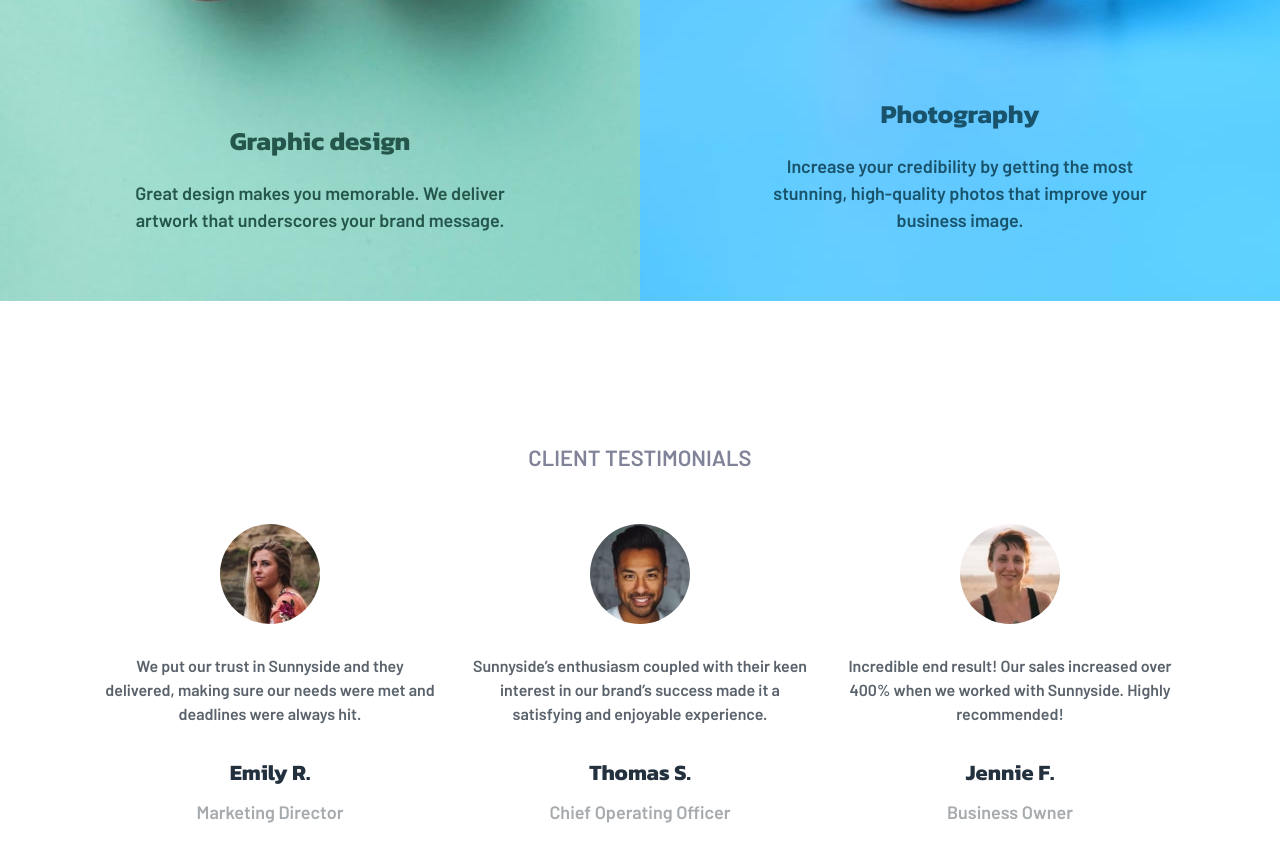
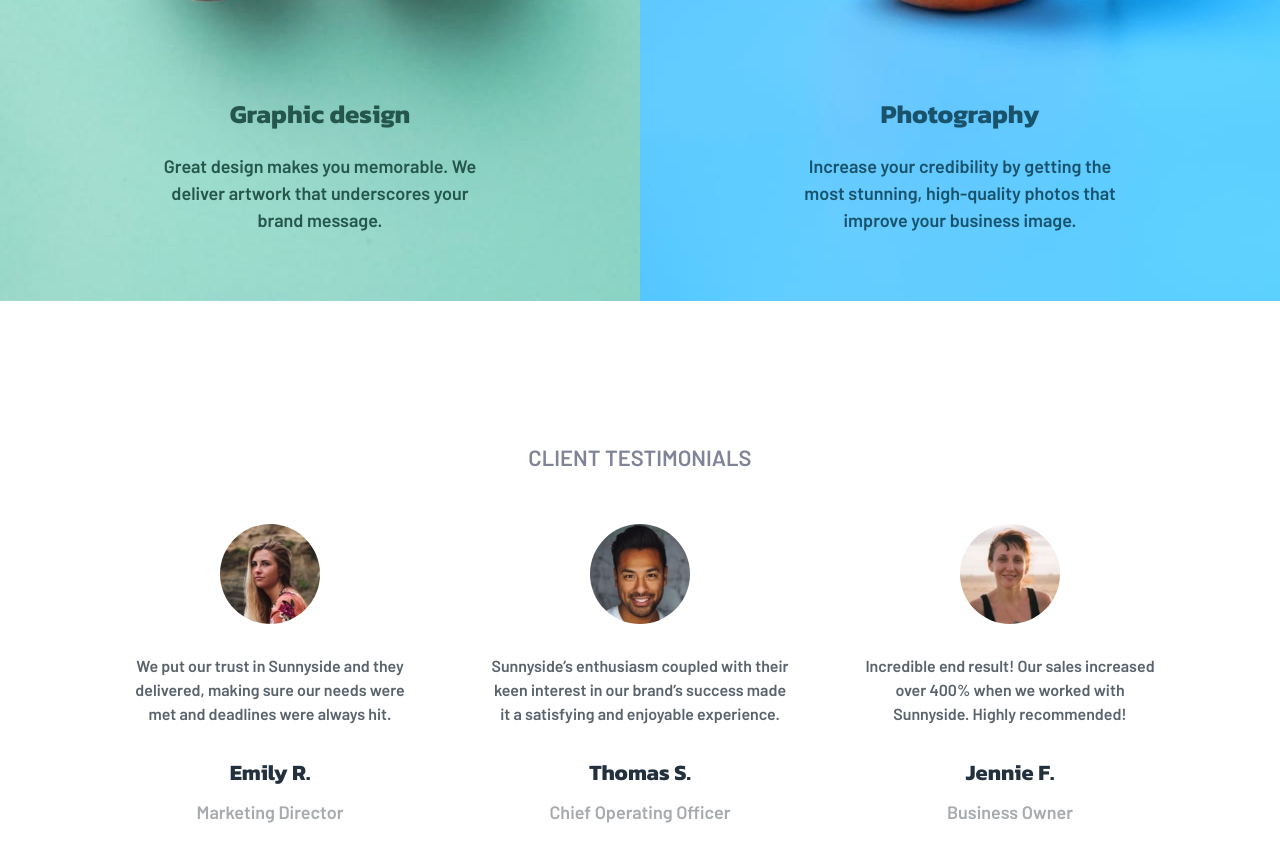
Before and after one commit to TheRival2002/Frontend-Mentor-Sunnyside-, a plain HTML site: page index.html in a window 1280 px wide. Shown: the part 2077-2939 px from the top of the page. Drawn offline with Linux system fonts and the light colour scheme; a web font is replaced by a local one.

Commit message:
Add files via upload

```diff
--- a/style.css
+++ b/style.css
@@ -521,6 +521,7 @@ header {
 }
 
 .subgrid-info-text {
+  padding-inline: 1.25rem;
   align-self: end;
   padding-bottom: clamp(50px, 4vw + 1rem, 100px);
 }
@@ -627,6 +628,7 @@ header {
 
 .testimonials-flex > p:nth-child(2) {
   padding-bottom: 30px;
+  padding-inline: 1.25rem;
 }
 
 .testimonials-flex > p:nth-child(3) {
```
